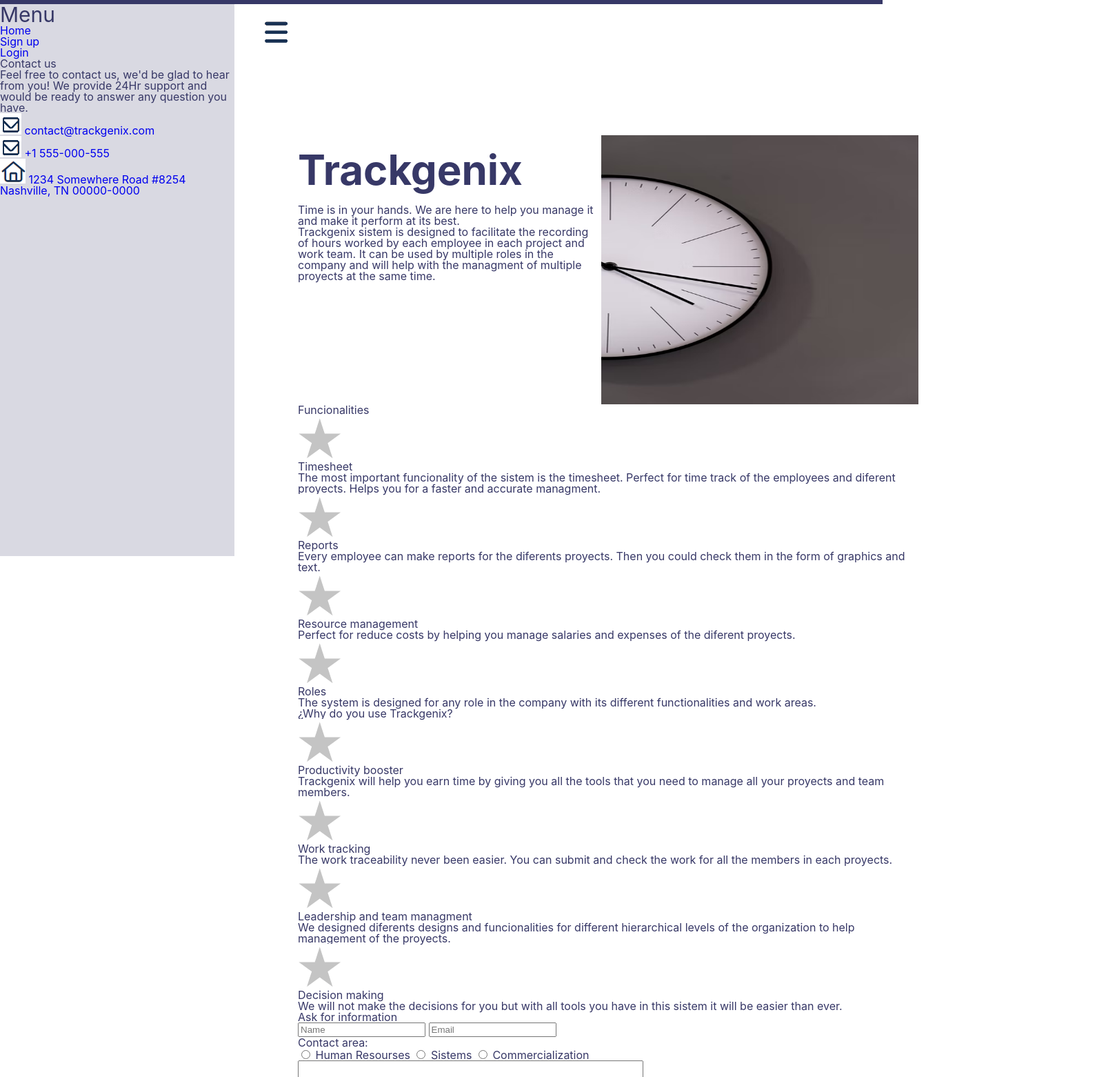
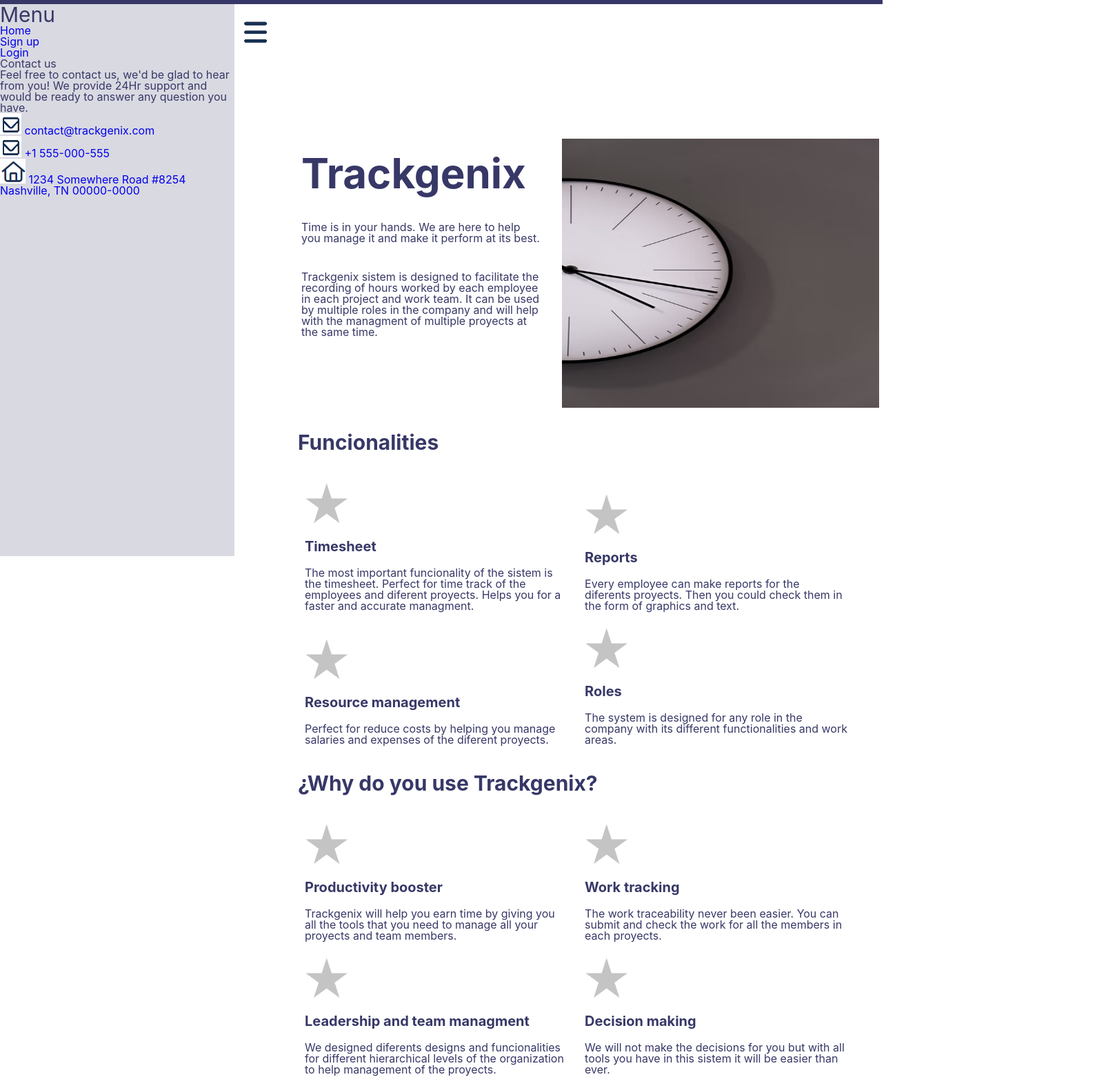
Before and after one commit to IvanHGo/BaSP-M2022-Etapa-1, a plain HTML site: page Semana-03/index.html in a window 1280 px wide. Shown: the part 74-1635 px from the top of the page at 69% size, 1620 px wide, since content can reach past the window. Drawn offline with Linux system fonts and the light colour scheme.

Commit message:
BaSP-2022: structure changes

```diff
--- a/Semana-03/CSS/styles.css
+++ b/Semana-03/CSS/styles.css
@@ -5,7 +5,7 @@ body {
 }
 
 a:link, a:visited, a:active {
-  text-decoration:none;
+  text-decoration: none;
 }
 
 header {
@@ -25,7 +25,6 @@ aside {
 
 main {
   display: inline-block;
-  width: 900px;
   margin-top: 93px;
   margin-left: 340px;
   padding-top: 177px;
@@ -34,12 +33,14 @@ main {
 
 footer {
   display: inline-block;
-  width: 100%;
+  width: 15%;
   height: 96px;
   background-color: #D9D9E2;
   margin-top: 832px;
   margin-left: 340px;
 }
+
+/* header */
 
 .header-radium {
   color: #46A37C;
@@ -56,27 +57,63 @@ footer {
 .menu-bars {
   position: fixed;
   top: 100px;
-  left: 380px;
+  left: 350px;
   width: 40px;
   height: 40px;
 }
 
+/* aside */
+
+.side-menu{
+  font-size: 30px;
+}
+
+/* section-1 */
+
 .section-1 {
   display: inline-block;
+  padding: 5px;
 }
 
 h1 {
   font-size: 60px;
   line-height: 100px;
-  font-weight: bold;
+  font-weight: 700;
 }
 
 .img-clock {
   float: right;
   width: 460px;
   height: 390px;
+  margin-left: 30px;
 }
 
-.side-menu{
+.section-1 p{
+  padding: 20px;
+  padding-left: 0px;
+  text-align: left;
+}
+
+/* section-2 */
+
+.abc {
+  display: inline-block;
+  width: 45%;
+  padding: 10px;
+}
+
+/* all */
+
+h2 {
   font-size: 30px;
+  font-weight: 700;
+  padding: 30px;
+  padding-left: 0px;
 }
+
+h3 {
+  font-size: 20px;
+  font-weight: 700;
+  padding: 20px;
+  padding-left: 0px;
+}
--- a/Semana-03/index.html
+++ b/Semana-03/index.html
@@ -76,7 +76,7 @@
             </section>
             <section>
                 <h2>Funcionalities</h2>
-                <div>
+                <div class="abc">
                     <img src="Assets\img\star.png" alt="star">
                     <h3>Timesheet</h3>
                     <p>
@@ -84,7 +84,7 @@
                         of the employees and diferent proyects. Helps you for a faster and accurate managment.
                     </p>
                 </div>
-                <div>
+                <div class="abc">
                     <img src="Assets\img\star.png" alt="star">
                     <h3>Reports</h3>
                     <p>
@@ -92,14 +92,14 @@
                         the form of graphics and text.
                     </p>
                 </div>
-                <div>
+                <div class="abc">
                     <img src="Assets\img\star.png" alt="star">
                     <h3>Resource management</h3>
                     <p>
                         Perfect for reduce costs by helping you manage salaries and expenses of the diferent proyects.
                     </p>
                 </div>
-                <div>
+                <div class="abc">
                     <img src="Assets\img\star.png" alt="star">
                     <h3>Roles</h3>
                     <p>
@@ -110,7 +110,7 @@
             </section>
             <section>
                 <h2>¿Why do you use Trackgenix?</h2>
-                <div>
+                <div class="abc">
                     <img src="Assets\img\star.png" alt="star">
                     <h3>Productivity booster</h3>
                     <p>
@@ -118,7 +118,7 @@
                         all your proyects and team members.
                     </p>
                 </div>
-                <div>
+                <div class="abc">
                     <img src="Assets\img\star.png" alt="star">
                     <h3>Work tracking</h3>
                     <p>
@@ -126,7 +126,7 @@
                         members in each proyects.
                     </p>
                 </div>
-                <div>
+                <div class="abc">
                     <img src="Assets\img\star.png" alt="star">
                     <h3>Leadership and team managment</h3>
                     <p>
@@ -134,7 +134,7 @@
                         of the organization to help management of the proyects.
                     </p>
                 </div>
-                <div>
+                <div class="abc">
                     <img src="Assets\img\star.png" alt="star">
                     <h3>Decision making</h3>
                     <p>
```
